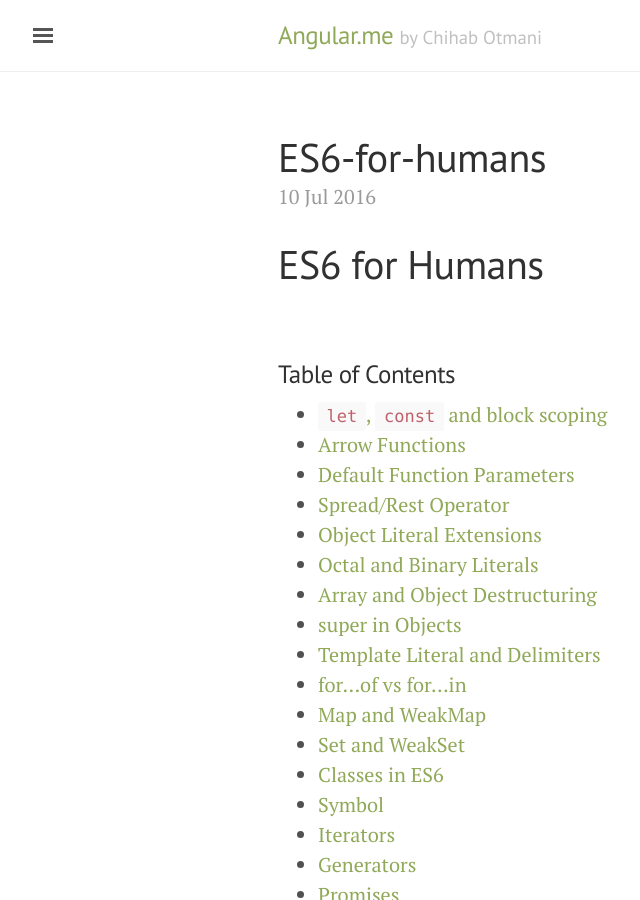
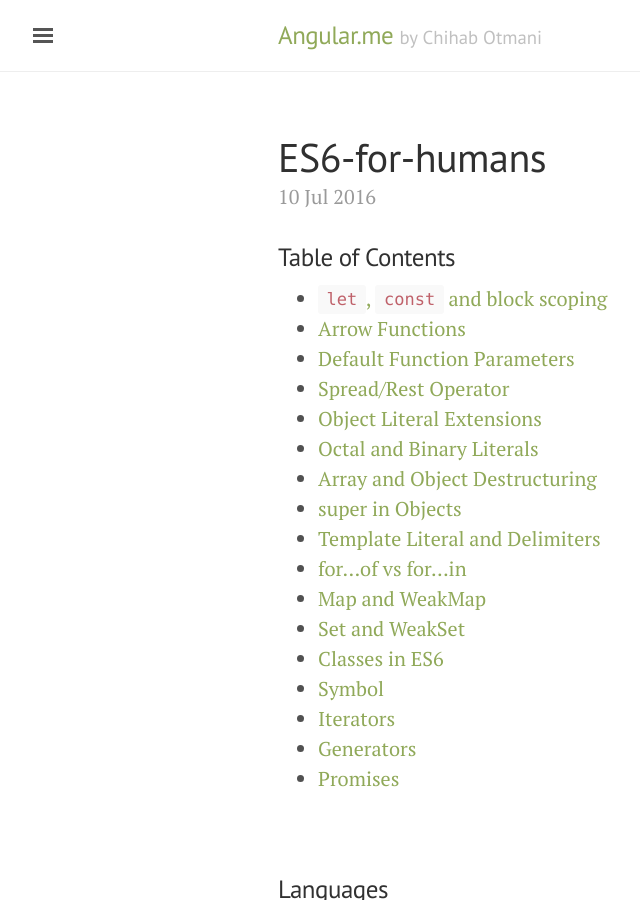
Before and after one commit to chihab/chihab.github.io, a Jekyll site: the page built from _posts/2016-07-10-ES6-for-humans.md, in a window 1280 px wide and 900 px high. Shown: the whole window, without its empty margins (2-642 px from the left). Built offline with Jekyll 4.4.1, drawn with Linux system fonts in a browser that asks for light colours.

Commit message:
[fix] duplicated title

```diff
--- a/_posts/2016-07-10-ES6-for-humans.md
+++ b/_posts/2016-07-10-ES6-for-humans.md
@@ -2,10 +2,6 @@
 layout: post
 title: ES6-for-humans
 ---
-
-# ES6 for Humans
-
-<br>
 
 ### Table of Contents
 
```
